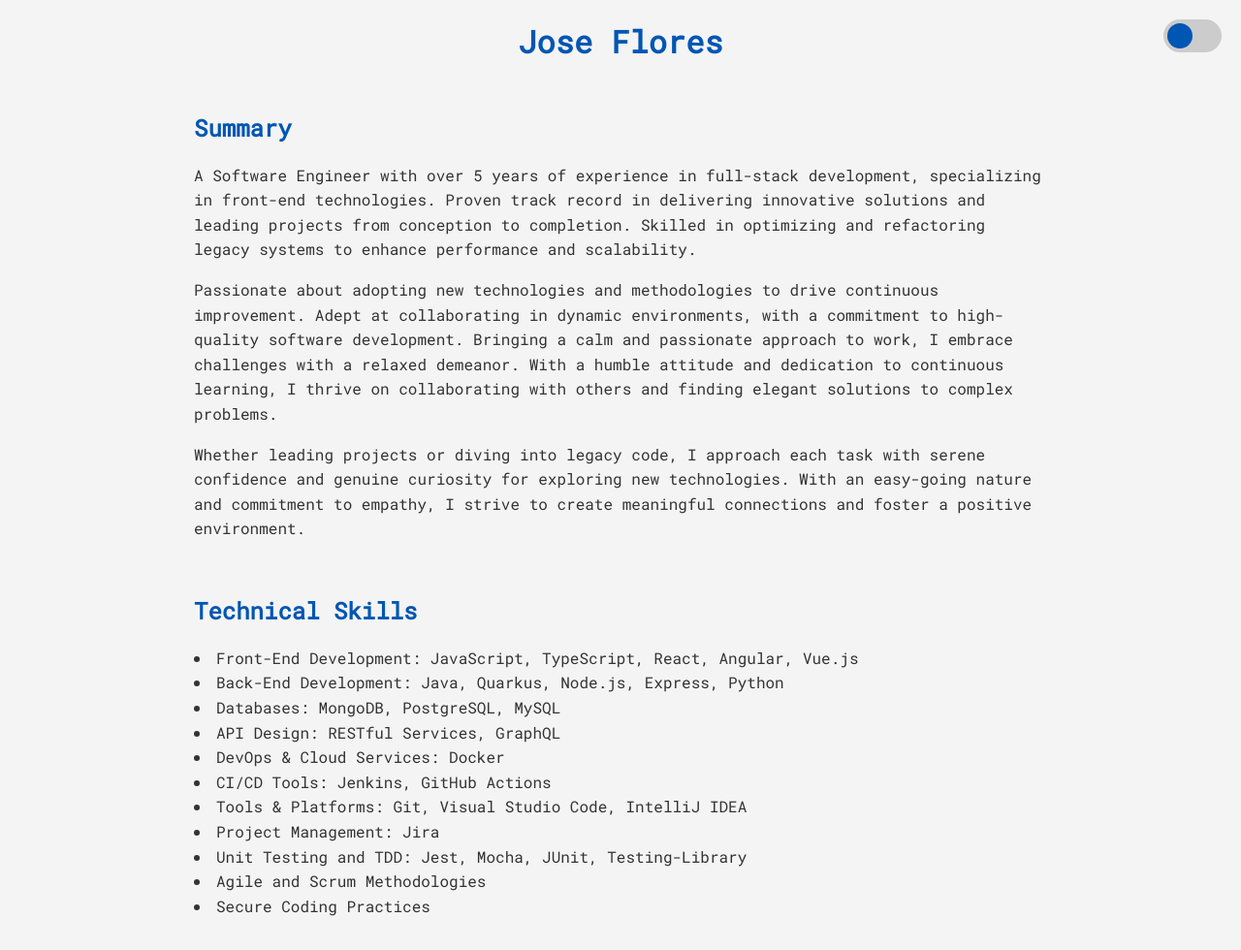
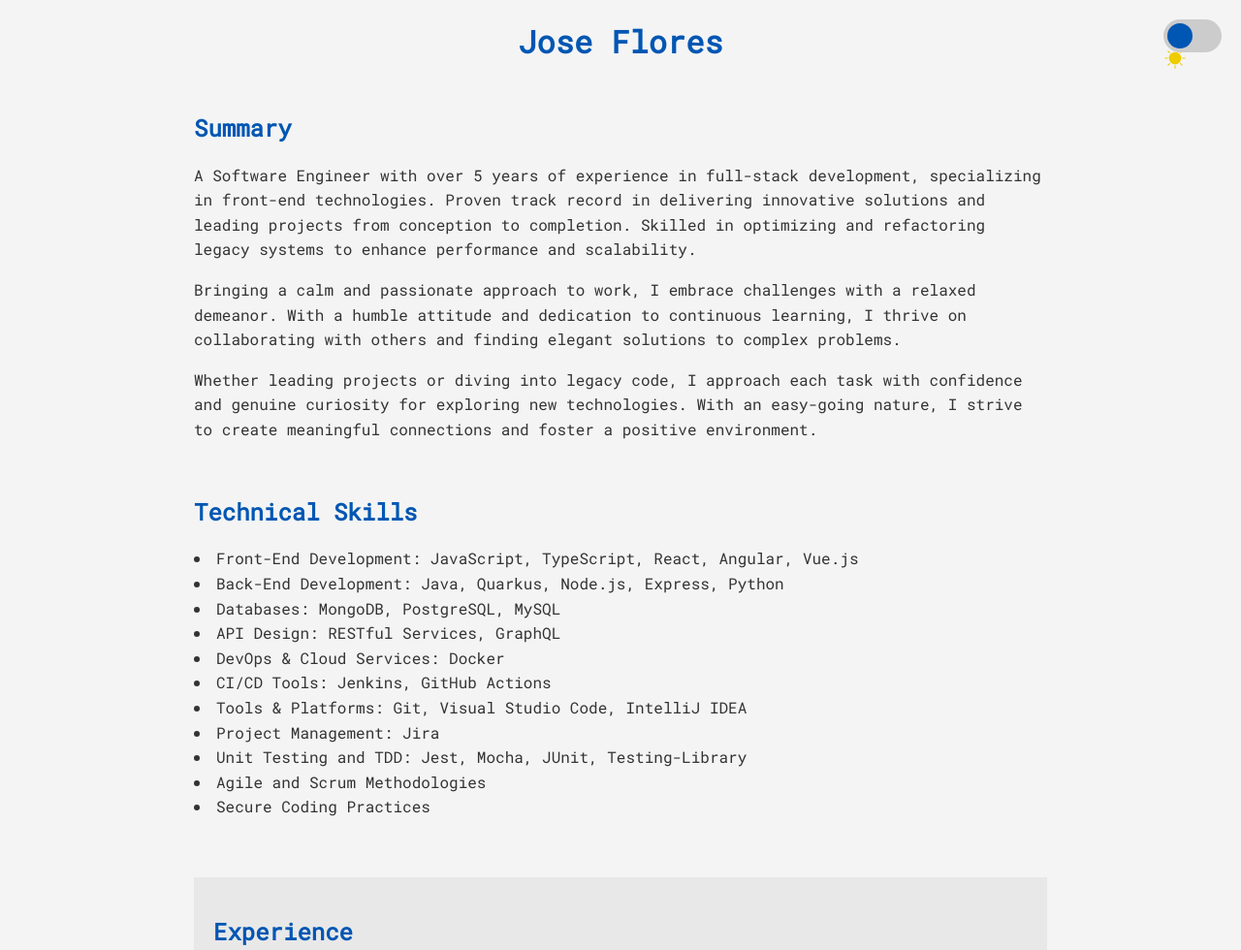
Before and after one commit to 0xjcf/resume, a plain HTML site: page index.html in a window 1280 px wide. Shown: the top 980 px of the page at 97% size. Drawn offline with Linux system fonts and the light colour scheme.

Commit message:
update summary text

```diff
--- a/index.html
+++ b/index.html
@@ -13,9 +13,121 @@
   <body>
     <aside>
       <div id="dark-mode-toggle">
-        <label class="switch">
+        <label class="switch" for="toggle-dark-mode">
           <input id="toggle-dark-mode" type="checkbox" />
+          <!-- Slider -->
           <span class="slider"></span>
+          <!-- Night SVG -->
+          <svg
+            id="night-mode-svg"
+            xmlns="http://www.w3.org/2000/svg"
+            viewBox="0 0 64 64"
+            width="24"
+            height="24"
+          >
+            <path
+              fill="#efcc00"
+              d="M44.54,41.47A23,23,0,0,1,24.49,11.73,1,1,0,0,0,23,10.59,23,23,0,1,0,54.41,42a1,1,0,0,0-1.14-1.47,23.06,23.06,0,0,1-8.73-2.06Z"
+            />
+          </svg>
+          <!-- Day SVG -->
+          <svg
+            id="day-mode-svg"
+            xmlns="http://www.w3.org/2000/svg"
+            viewBox="0 0 64 64"
+            width="24"
+            height="24"
+          >
+            <circle fill="#efcc00" cx="32" cy="32" r="17" />
+            <line
+              fill="none"
+              stroke="#efcc00"
+              stroke-linecap="round"
+              stroke-miterlimit="10"
+              stroke-width="3px"
+              x1="32"
+              x2="32"
+              y1="5"
+              y2="11"
+            />
+            <line
+              fill="none"
+              stroke="#efcc00"
+              stroke-linecap="round"
+              stroke-miterlimit="10"
+              stroke-width="3px"
+              x1="32"
+              x2="32"
+              y1="53"
+              y2="59"
+            />
+            <line
+              fill="none"
+              stroke="#efcc00"
+              stroke-linecap="round"
+              stroke-miterlimit="10"
+              stroke-width="3px"
+              x1="59"
+              x2="53"
+              y1="32"
+              y2="32"
+            />
+            <line
+              fill="none"
+              stroke="#efcc00"
+              stroke-linecap="round"
+              stroke-miterlimit="10"
+              stroke-width="3px"
+              x1="11"
+              x2="5"
+              y1="32"
+              y2="32"
+            />
+            <line
+              fill="none"
+              stroke="#efcc00"
+              stroke-linecap="round"
+              stroke-miterlimit="10"
+              stroke-width="3px"
+              x1="51.09"
+              x2="46.85"
+              y1="12.91"
+              y2="17.15"
+            />
+            <line
+              fill="none"
+              stroke="#efcc00"
+              stroke-linecap="round"
+              stroke-miterlimit="10"
+              stroke-width="3px"
+              x1="17.15"
+              x2="12.91"
+              y1="46.85"
+              y2="51.09"
+            />
+            <line
+              fill="none"
+              stroke="#efcc00"
+              stroke-linecap="round"
+              stroke-miterlimit="10"
+              stroke-width="3px"
+              x1="51.09"
+              x2="46.85"
+              y1="51.09"
+              y2="46.85"
+            />
+            <line
+              fill="none"
+              stroke="#efcc00"
+              stroke-linecap="round"
+              stroke-miterlimit="10"
+              stroke-width="3px"
+              x1="17.15"
+              x2="12.91"
+              y1="17.15"
+              y2="12.91"
+            />
+          </svg>
         </label>
       </div>
     </aside>
@@ -40,9 +152,6 @@
           systems to enhance performance and scalability.
         </p>
         <p>
-          Passionate about adopting new technologies and methodologies to drive
-          continuous improvement. Adept at collaborating in dynamic
-          environments, with a commitment to high-quality software development.
           Bringing a calm and passionate approach to work, I embrace challenges
           with a relaxed demeanor. With a humble attitude and dedication to
           continuous learning, I thrive on collaborating with others and finding
@@ -50,10 +159,9 @@
         </p>
         <p>
           Whether leading projects or diving into legacy code, I approach each
-          task with serene confidence and genuine curiosity for exploring new
-          technologies. With an easy-going nature and commitment to empathy, I
-          strive to create meaningful connections and foster a positive
-          environment.
+          task with confidence and genuine curiosity for exploring new
+          technologies. With an easy-going nature, I strive to create meaningful
+          connections and foster a positive environment.
         </p>
       </section>
       <section id="technical-skills">
@@ -110,7 +218,7 @@
             <span>-</span>
             <span class="position-title">Frontend Developer</span>
           </h3>
-          <p class="job-dates">August 2019 - Present</p>
+          <p class="job-dates">August 2019 - November 2022</p>
           <ul class="job-description">
             <li>
               Led the front-end development of enterprise components utilized
```
